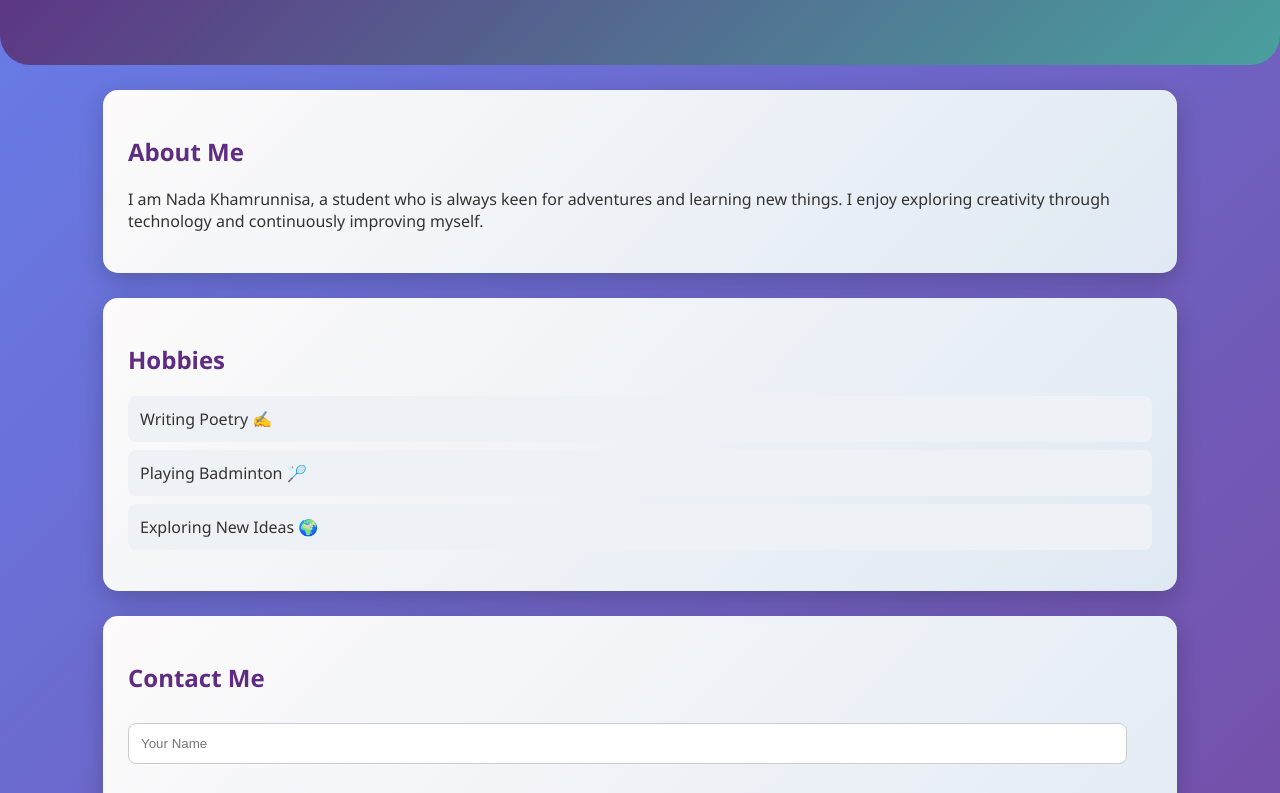
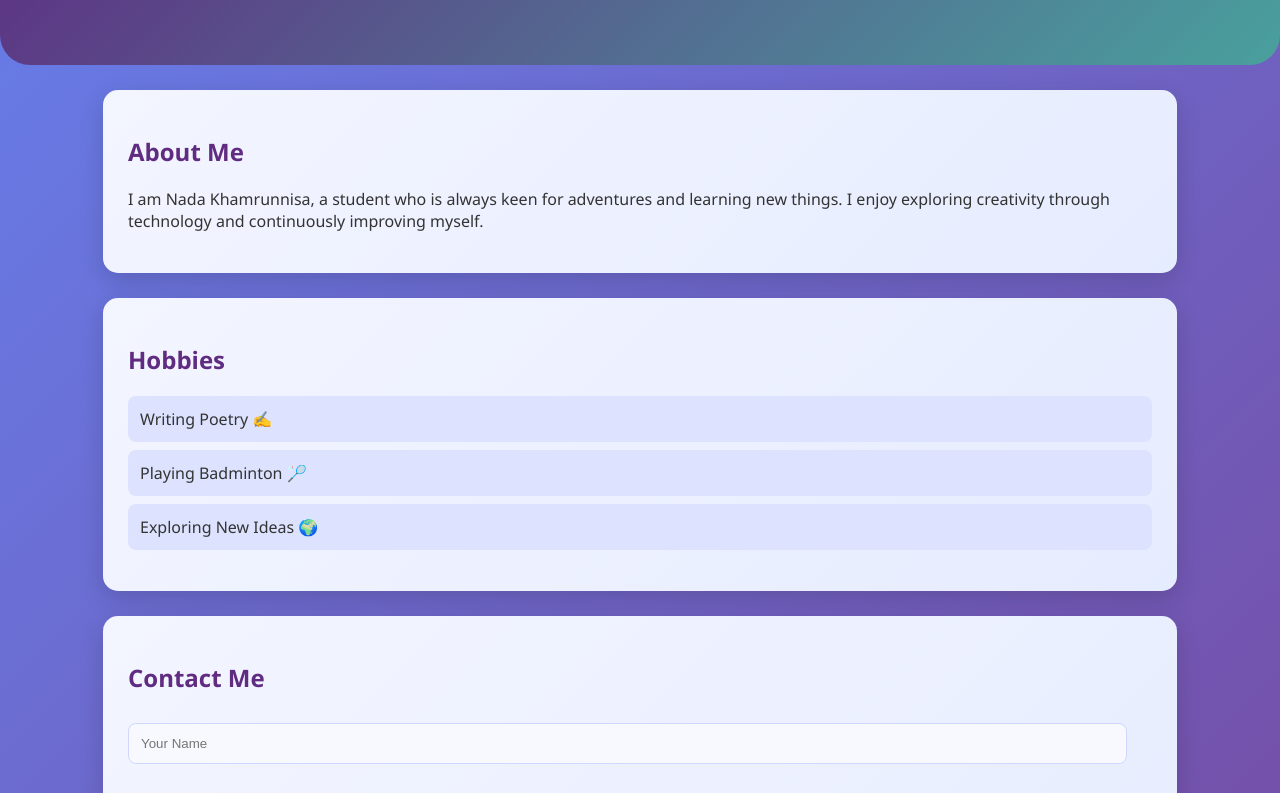
Before and after one commit to nada-student/student-profile-webapp, a plain HTML site: page frontend/index.html in a window 1280 px wide. Shown: the part 139-932 px from the top of the page. Drawn offline with Linux system fonts and the light colour scheme.

Commit message:
Soft pastel UI update

```diff
--- a/frontend/style.css
+++ b/frontend/style.css
@@ -1,3 +1,4 @@
+/* BODY BACKGROUND */
 body {
   font-family: 'Segoe UI', sans-serif;
   margin: 0;
@@ -25,18 +26,21 @@ header p {
   margin-top: 10px;
 }
 
-/* SECTION */
+/* SECTION CARDS (SOFT COLOR) */
 section {
   width: 80%;
   margin: 25px auto;
   padding: 25px;
   border-radius: 15px;
-  background: linear-gradient(135deg, #fdfbfb, #dfe9f3);
-  box-shadow: 0 8px 25px rgba(0,0,0,0.2);
+
+  /* SOFT MATCHING COLOR */
+  background: linear-gradient(135deg, #f3f5ff, #e6ecff);
+
+  box-shadow: 0 8px 25px rgba(0,0,0,0.15);
   transition: 0.3s;
 }
 
-/* HOVER */
+/* HOVER EFFECT */
 section:hover {
   transform: translateY(-5px);
 }
@@ -53,7 +57,7 @@ ul {
 }
 
 ul li {
-  background: #eef2f7;
+  background: #dde3ff;
   margin: 8px 0;
   padding: 12px;
   border-radius: 8px;
@@ -61,16 +65,25 @@ ul li {
 }
 
 ul li:hover {
-  background: #dde6f3;
+  background: #cfd7ff;
 }
 
-/* INPUT */
+/* INPUT FIELDS (LIGHT MATCHING) */
 input, textarea {
   width: 95%;
   padding: 12px;
   margin-top: 10px;
   border-radius: 8px;
-  border: 1px solid #ccc;
+  border: 1px solid #cfd7ff;
+  background: #f8f9ff;
+  transition: 0.3s;
+}
+
+/* INPUT FOCUS */
+input:focus, textarea:focus {
+  border-color: #5f2c82;
+  outline: none;
+  box-shadow: 0 0 6px rgba(95,44,130,0.3);
 }
 
 /* BUTTON */
@@ -84,6 +97,7 @@ button {
   transition: 0.3s;
 }
 
+/* BUTTON HOVER */
 button:hover {
   transform: scale(1.05);
   background: linear-gradient(135deg, #4b1f6f, #3c8d8a);
```
